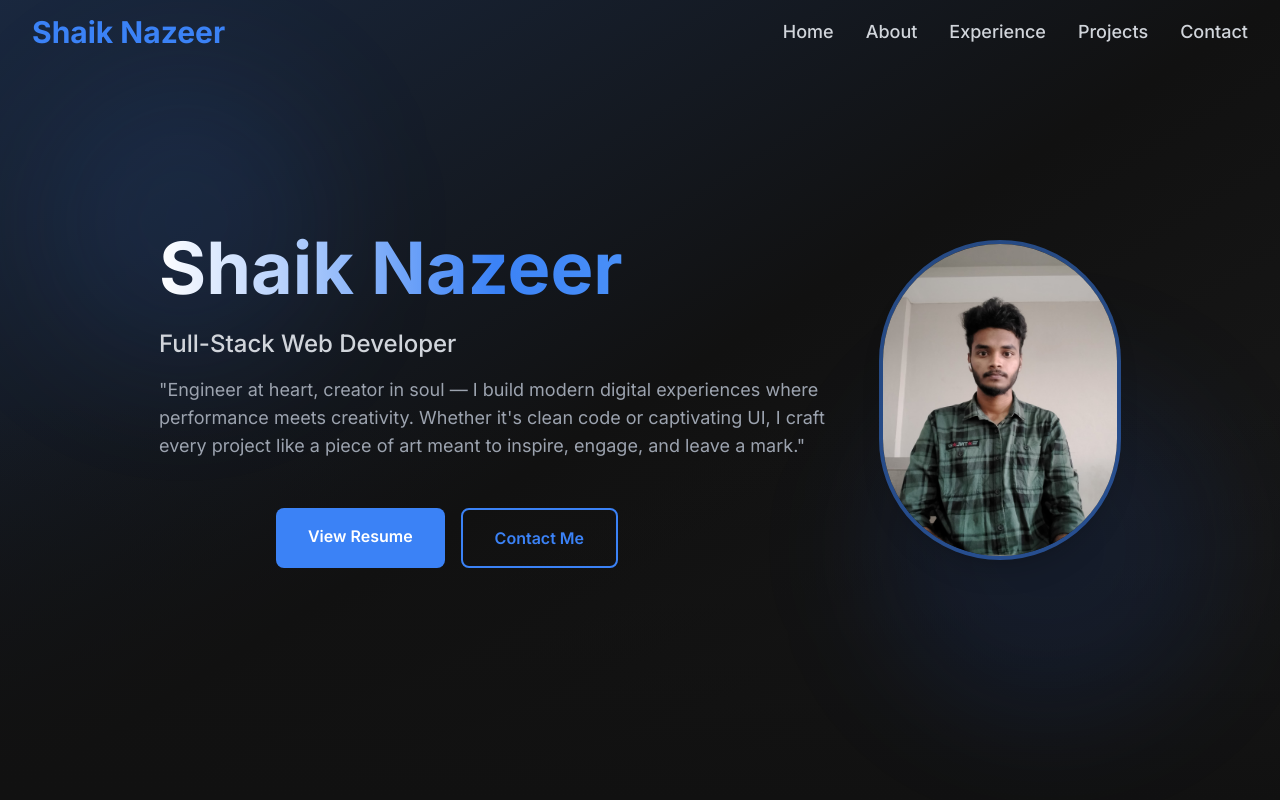
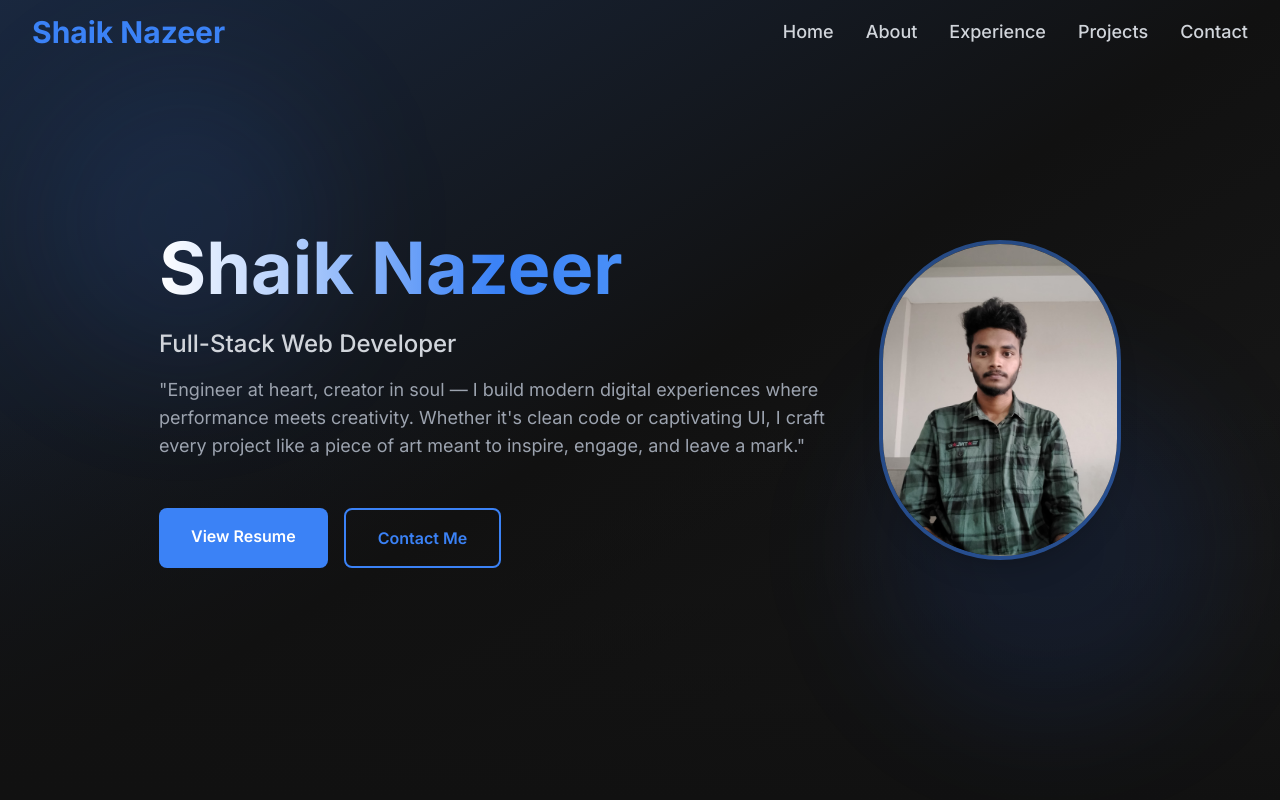
Before and after one commit to nazeer-shaik-01/Portfolio, a React (Vite) app: page / in a window 1280 px wide. Shown: the top 800 px of the page. Built offline with nearby package versions, Linux system fonts and the light colour scheme.

Commit message:
Fix: Correct resume link to open in new tab

```diff
--- a/src/components/Hero.jsx
+++ b/src/components/Hero.jsx
@@ -1,6 +1,7 @@
 import { motion } from 'framer-motion';
 
 const Hero = () => {
+  // Animation variants for Framer Motion
   const containerVariants = {
     hidden: {},
     visible: {
@@ -40,11 +41,11 @@
 
   return (
     <section id="home" className="min-h-screen flex items-center justify-center relative overflow-hidden">
-      {/* Background gradient */}
+      {/* Background decorative elements */}
       <div className="absolute inset-0 bg-gradient-to-br from-primary/20 via-dark to-dark-light"></div>
       <div className="absolute inset-0 bg-gradient-to-t from-dark via-transparent to-transparent"></div>
 
-      {/* Animated background elements */}
+      {/* Animated background shapes */}
       <div className="absolute inset-0">
         <motion.div
           className="absolute top-20 left-10 w-72 h-72 bg-primary/10 rounded-full blur-3xl"
@@ -74,6 +75,7 @@
       </div>
 
       <div className="container-custom section-padding relative z-10 flex flex-col md:flex-row items-center justify-between gap-12">
+        {/* Left side content */}
         <motion.div
           className="text-center md:text-left"
           variants={containerVariants}
@@ -102,11 +104,13 @@
           </motion.p>
 
           <motion.div
-            className="flex flex-col sm:flex-row gap-4 justify-center md:justify-center mr-24"
+            className="flex flex-col sm:flex-row gap-4 justify-center md:justify-start"
             variants={textVariant}
           >
+            {/* --- CORRECTED RESUME LINK --- */}
+            {/* This link points to the file in the 'public' folder. */}
             <motion.a
-  href="https://docs.google.com/document/d/1x4Er0Hs6r1jy4qtrtcbx0VcHxKjuNNje/edit?usp=drivesdk&ouid=103930621407385888549&rtpof=true&sd=true"
+              href="/nazeer_resume.pdf"
               target="_blank"
               rel="noopener noreferrer"
               className="px-8 py-4 bg-primary hover:bg-blue-600 text-white font-semibold rounded-lg transition-all duration-300 hover:shadow-lg hover:shadow-primary/25"
```
Lines whose indentation alone changed are shown as unchanged.
